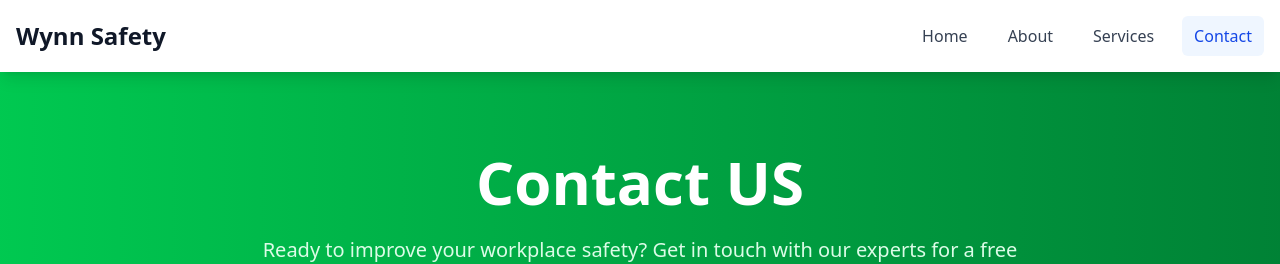
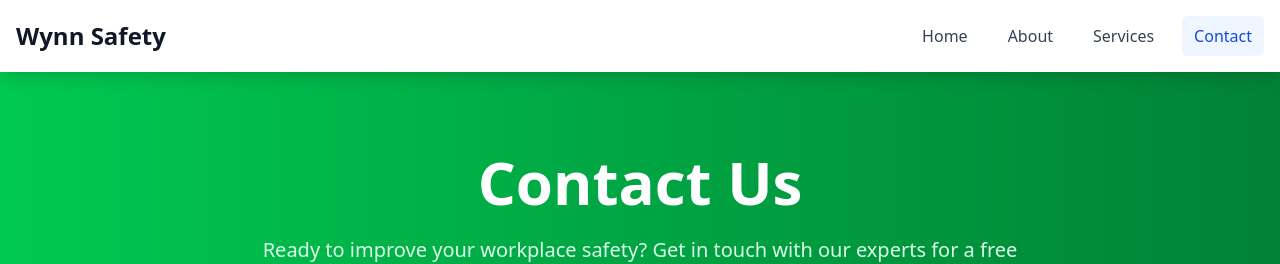
Before and after one commit to sanketm-hub/Next-js, a Next.js app: page /contact in a window 1280 px wide. Shown: the top 264 px of the page. Built offline with nearby package versions, Linux system fonts and the light colour scheme.

Commit message:
form updated

```diff
--- a/app/contact/page.tsx
+++ b/app/contact/page.tsx
@@ -1,3 +1,5 @@
+"use client"; // only if you are using Next.js App Router
+
 import React, { useState } from 'react';
 
 export default function Contact() {
@@ -7,19 +9,27 @@
         phone: '',
         message: ''
     });
+
     const handleSubmit = (e: React.FormEvent) => {
         e.preventDefault();
         console.log('Form submitted:', formData);
+        alert("Form submitted successfully!");
     };
-    const handleChange = (field: string, value: string) => {
+
+    const handleChange = (
+        field: string,
+        value: string
+    ) => {
         setFormData(prev => ({ ...prev, [field]: value }));
     };
+
     return (
         <div className='min-h-screen'>
+            {/* Hero Section */}
             <section className='bg-gradient-to-r from-green-500 to-green-700 text-white py-20'>
                 <div className='max-w-7xl mx-auto px-4 sm:px-6 lg:px-8'>
                     <div className='text-center space-y-6'>
-                        <h1 className='text4xl md:text-6xl font-bold'>Contact US</h1>
+                        <h1 className='text-4xl md:text-6xl font-bold'>Contact Us</h1>
                         <p className='text-xl text-green-100 max-w-3xl mx-auto'>
                             Ready to improve your workplace safety? Get in touch with our experts for a free consultation
                             and custom quote tailored to your needs.
@@ -27,6 +37,8 @@
                     </div>
                 </div>
             </section>
+
+            {/* Contact Form Section */}
             <section className='bg-white py-20'>
                 <div className='max-w-2xl mx-auto px-4 sm:px-6 lg:px-8'>
                     <div className='bg-white rounded-lg shadow-xl p-8'>
@@ -34,22 +46,28 @@
                             Send Us A Message
                         </h2>
                         <form onSubmit={handleSubmit} className='space-y-6'>
+                            {/* Full Name */}
                             <div>
                                 <label className='block text-sm font-medium text-gray-700 mb-2'>
                                     Full Name *
                                 </label>
-                                <input type="text" value={formData.name}
+                                <input
+                                    type="text"
+                                    value={formData.name}
                                     onChange={(e) => handleChange('name', e.target.value)}
                                     required
                                     className='w-full px-3 py-2 border border-gray-300 rounded-md focus:outline-none focus:ring-2 focus:ring-blue-500 focus:border-transparent'
                                     placeholder="Your Full Name"
                                 />
                             </div>
+
+                            {/* Email */}
                             <div>
                                 <label className='block text-sm font-medium text-gray-700 mb-2'>
                                     Email Address *
                                 </label>
-                                <input type="email"
+                                <input
+                                    type="email"
                                     value={formData.email}
                                     onChange={(e) => handleChange('email', e.target.value)}
                                     required
@@ -57,17 +75,22 @@
                                     placeholder='your@email'
                                 />
                             </div>
+
+                            {/* Phone */}
                             <div>
                                 <label className='block text-sm font-medium text-gray-700 mb-2'>
                                     Phone Number
                                 </label>
-                                <input type="tel"
+                                <input
+                                    type="tel"
                                     value={formData.phone}
                                     onChange={(e) => handleChange('phone', e.target.value)}
                                     className='w-full px-3 py-2 border border-gray-300 rounded-md focus:outline-none focus:ring-2 focus:ring-blue-500 focus:border-transparent'
                                     placeholder='(Optional)'
                                 />
                             </div>
+
+                            {/* Message */}
                             <div>
                                 <label className='block text-sm font-medium text-gray-700 mb-2'>
                                     Message
@@ -80,7 +103,10 @@
                                     placeholder='Tell us more about your needs...'
                                 />
                             </div>
-                            <button type='submit'
+
+                            {/* Submit Button */}
+                            <button
+                                type='submit'
                                 className="w-full bg-blue-700 hover:bg-blue-800 text-white font-medium py-3 px-6 rounded-md transition-colors duration-200"
                             >
                                 Send Message
```
